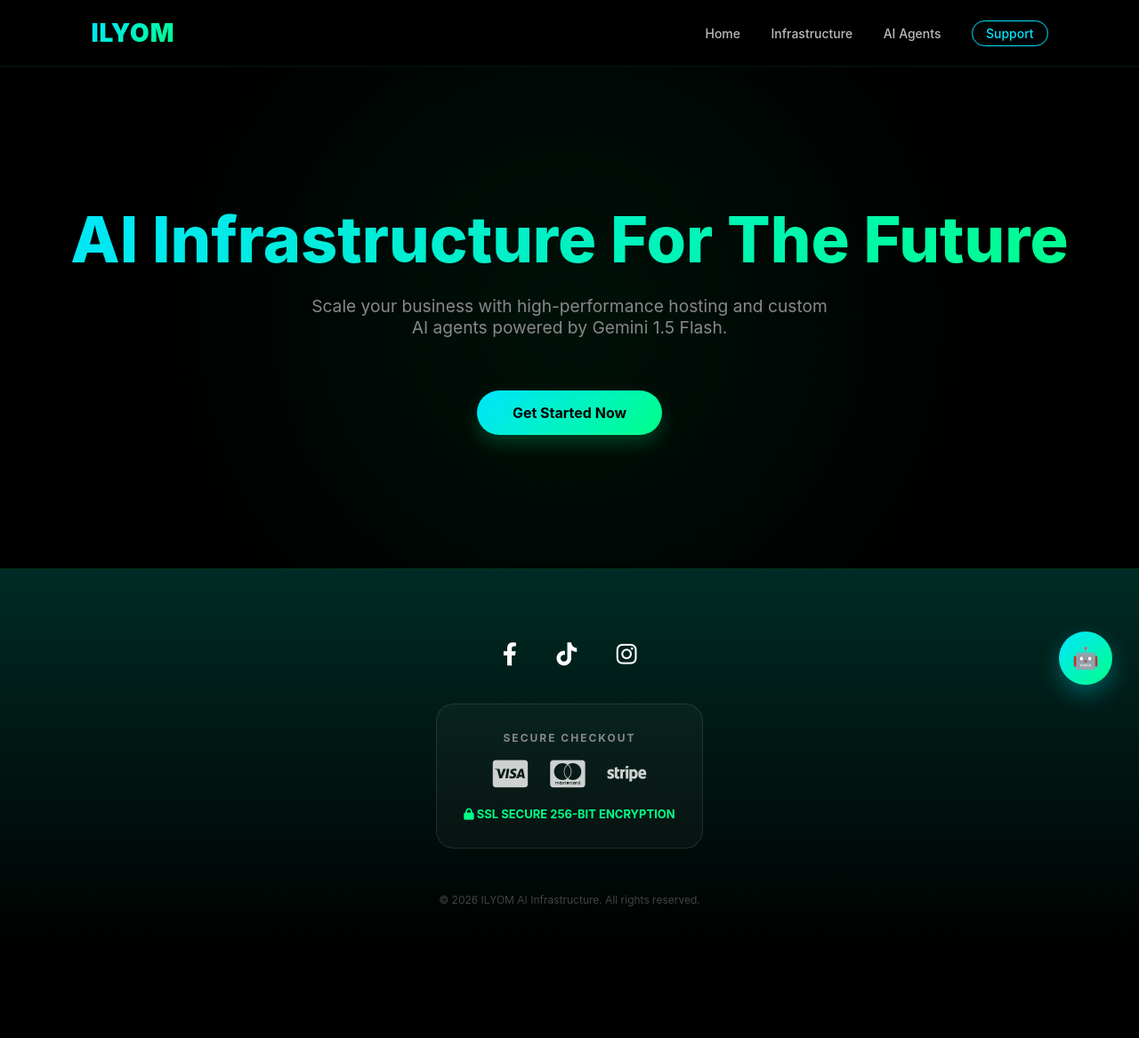
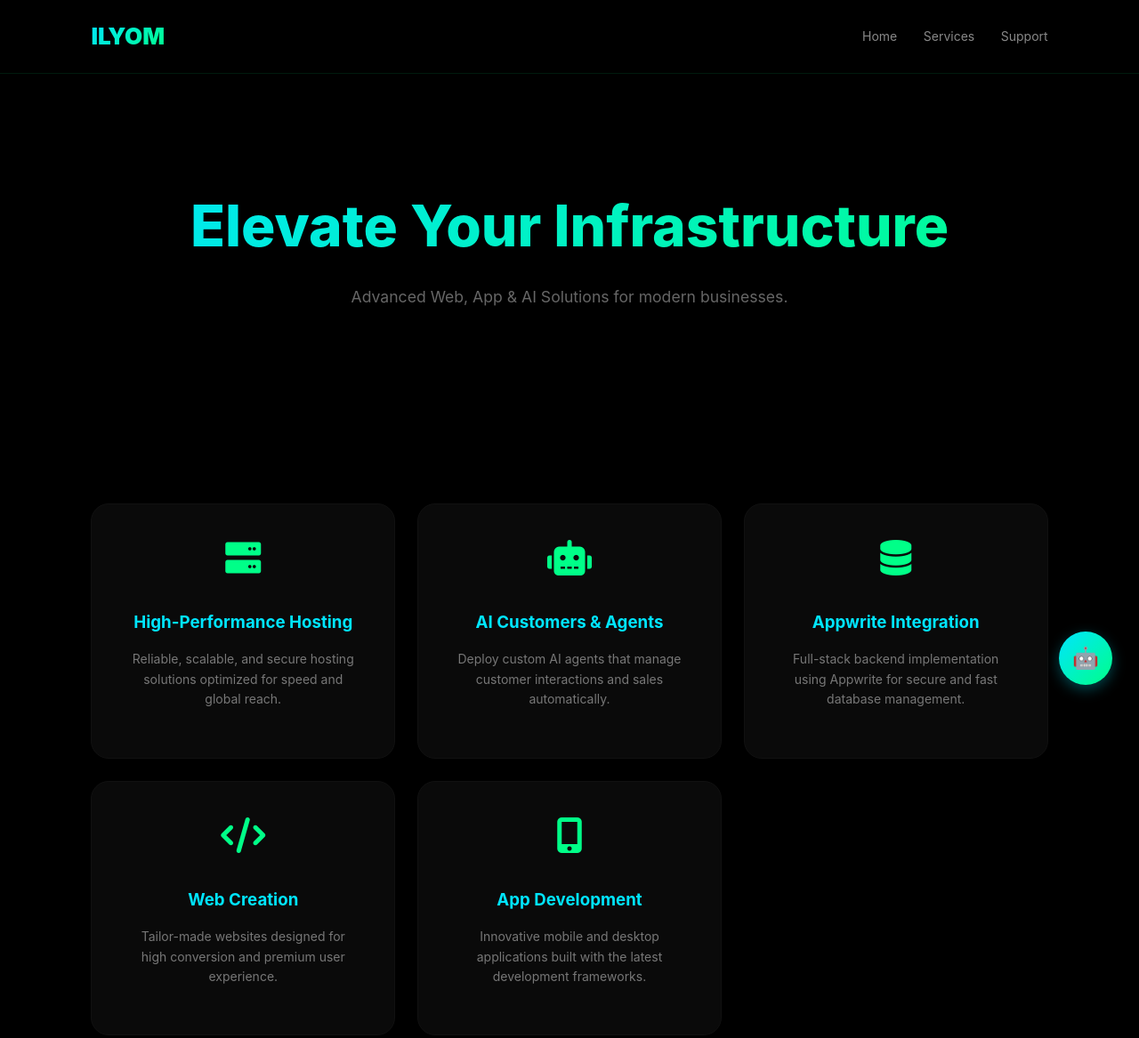
Before and after one commit to abbouzhassan-maker/mbusiness-ilylam, a website: page index.html in a window 1280 px wide. Shown: the top 1167 px of the page at 89% size. Before the commit the page ends 1071 px from the top, so only its background shows below. Drawn offline with Linux system fonts and the light colour scheme.

Commit message:
Update index.html

```diff
--- a/index.html
+++ b/index.html
@@ -3,13 +3,13 @@
 <head>
     <meta charset="UTF-8">
     <meta name="viewport" content="width=device-width, initial-scale=1.0">
-    <title>ILYOM | Next-Gen AI Infrastructure</title>
+    <title>ILYOM | Premium AI & Infrastructure Solutions</title>
     <link rel="stylesheet" href="https://cdnjs.cloudflare.com/ajax/libs/font-awesome/6.0.0/css/all.min.css">
     <style>
         :root {
             --primary-gradient: linear-gradient(135deg, #00e5ff 0%, #00ff88 100%);
-            --footer-gradient: linear-gradient(to bottom, #002b24, #000000);
             --dark-bg: #000000;
+            --card-bg: #0a0a0a;
             --accent-cyan: #00e5ff;
             --accent-green: #00ff88;
         }
@@ -17,227 +17,66 @@
         body {
             background-color: var(--dark-bg);
             color: #ffffff;
-            font-family: 'Inter', 'Segoe UI', Roboto, sans-serif;
+            font-family: 'Inter', sans-serif;
             margin: 0;
-            padding: 0;
-            overflow-x: hidden;
+            line-height: 1.6;
         }
 
-        /* --- Main Navigation --- */
+        /* --- Navigation --- */
         nav {
-            background: rgba(0, 0, 0, 0.8);
-            backdrop-filter: blur(10px);
+            background: rgba(0, 0, 0, 0.9);
             padding: 20px 8%;
             display: flex;
             justify-content: space-between;
             align-items: center;
             border-bottom: 1px solid rgba(0, 255, 136, 0.1);
-            position: sticky;
-            top: 0;
-            z-index: 1000;
+            position: sticky; top: 0; z-index: 1000;
         }
-
-        .logo {
-            font-size: 28px;
-            font-weight: 900;
-            letter-spacing: 1px;
-            background: var(--primary-gradient);
-            -webkit-background-clip: text;
-            -webkit-text-fill-color: transparent;
-        }
-
-        .nav-links a {
-            color: #bbb;
-            text-decoration: none;
-            margin-left: 30px;
-            font-size: 14px;
-            font-weight: 500;
-            transition: 0.3s;
-        }
-
-        .nav-links a:hover {
-            color: var(--accent-green);
-        }
-
-        .support-link {
-            color: var(--accent-cyan) !important;
-            border: 1px solid var(--accent-cyan);
-            padding: 5px 15px;
-            border-radius: 20px;
-        }
+        .logo { font-size: 26px; font-weight: 900; background: var(--primary-gradient); -webkit-background-clip: text; -webkit-text-fill-color: transparent; }
+        .nav-links a { color: #888; text-decoration: none; margin-left: 25px; font-size: 14px; transition: 0.3s; }
+        .nav-links a:hover { color: var(--accent-green); }
 
         /* --- Hero Section --- */
-        .hero {
-            text-align: center;
-            padding: 150px 20px;
-            background: radial-gradient(circle at center, #00ff8811 0%, transparent 70%);
+        .hero { text-align: center; padding: 120px 20px; }
+        .hero-title { font-size: 4rem; font-weight: 800; background: var(--primary-gradient); -webkit-background-clip: text; -webkit-text-fill-color: transparent; margin: 0; }
+
+        /* --- Services Section --- */
+        .services-container {
+            display: grid;
+            grid-template-columns: repeat(auto-fit, minmax(280px, 1fr));
+            gap: 25px;
+            padding: 80px 8%;
         }
-
-        .hero-title {
-            font-size: clamp(2.5rem, 8vw, 4.5rem);
-            font-weight: 800;
-            background: var(--primary-gradient);
-            -webkit-background-clip: text;
-            -webkit-text-fill-color: transparent;
-            margin: 0;
-        }
-
-        .hero-subtitle {
-            color: #888;
-            font-size: 1.2rem;
-            margin-top: 20px;
-            max-width: 600px;
-            margin-left: auto;
-            margin-right: auto;
-        }
-
-        .btn-primary {
-            margin-top: 40px;
-            background: var(--primary-gradient);
-            color: #000;
-            padding: 15px 40px;
-            border-radius: 50px;
-            text-decoration: none;
-            font-weight: bold;
-            display: inline-block;
+        .service-card {
+            background: var(--card-bg);
+            padding: 40px;
+            border-radius: 20px;
+            border: 1px solid #111;
             transition: 0.3s;
-            box-shadow: 0 10px 20px rgba(0, 255, 136, 0.2);
-        }
-
-        .btn-primary:hover {
-            transform: translateY(-3px);
-            box-shadow: 0 15px 30px rgba(0, 255, 136, 0.4);
-        }
-
-        /* --- Footer Section --- */
-        footer {
-            background: var(--footer-gradient);
-            padding: 80px 8% 40px;
-            border-top: 1px solid rgba(0, 255, 136, 0.2);
             text-align: center;
         }
+        .service-card:hover {
+            border-color: var(--accent-cyan);
+            transform: translateY(-10px);
+            box-shadow: 0 10px 30px rgba(0, 229, 255, 0.1);
+        }
+        .service-card i { font-size: 40px; margin-bottom: 20px; color: var(--accent-green); }
+        .service-card h3 { color: var(--accent-cyan); margin-bottom: 15px; }
+        .service-card p { color: #777; font-size: 14px; }
 
-        .social-links {
-            margin-bottom: 40px;
-        }
+        /* --- Footer & Checkout --- */
+        footer { background: linear-gradient(to bottom, #002b24, #000); padding: 60px 8%; text-align: center; border-top: 1px solid #111; }
+        .checkout-box { background: rgba(255,255,255,0.03); padding: 25px; border-radius: 15px; display: inline-block; margin-top: 30px; }
+        .payment-icons { font-size: 30px; display: flex; gap: 20px; justify-content: center; margin: 15px 0; opacity: 0.7; }
 
-        .social-links a {
-            color: white;
-            font-size: 26px;
-            margin: 0 20px;
-            transition: 0.3s;
-        }
-
-        .social-links a:hover {
-            color: var(--accent-cyan);
-            transform: scale(1.2);
-        }
-
-        .checkout-box {
-            background: rgba(255, 255, 255, 0.03);
-            border: 1px solid rgba(255, 255, 255, 0.1);
-            padding: 30px;
-            border-radius: 20px;
-            display: inline-block;
-        }
-
-        .checkout-box h4 {
-            margin: 0 0 15px;
-            color: #888;
-            text-transform: uppercase;
-            letter-spacing: 2px;
-            font-size: 12px;
-        }
-
-        .payment-icons {
-            font-size: 35px;
-            display: flex;
-            gap: 25px;
-            justify-content: center;
-            opacity: 0.8;
-        }
-
-        .ssl-status {
-            display: block;
-            margin-top: 20px;
-            color: var(--accent-green);
-            font-size: 13px;
-            font-weight: bold;
-        }
-
-        /* --- AI Assistant Widget --- */
-        #chat-widget {
-            position: fixed;
-            bottom: 30px;
-            right: 30px;
-            z-index: 2000;
-        }
-
-        #chat-button {
-            background: var(--primary-gradient);
-            width: 60px;
-            height: 60px;
-            border-radius: 50%;
-            border: none;
-            cursor: pointer;
-            font-size: 24px;
-            box-shadow: 0 10px 25px rgba(0, 229, 255, 0.3);
-        }
-
-        #chat-window {
-            display: none;
-            width: 350px;
-            height: 500px;
-            background: #0a0a0a;
-            border: 1px solid #222;
-            border-radius: 20px;
-            position: absolute;
-            bottom: 80px;
-            right: 0;
-            flex-direction: column;
-            overflow: hidden;
-            box-shadow: 0 20px 50px rgba(0,0,0,0.5);
-        }
-
-        .chat-header {
-            background: #111;
-            padding: 15px;
-            border-bottom: 1px solid #222;
-            color: var(--accent-cyan);
-            font-weight: bold;
-            display: flex;
-            justify-content: space-between;
-        }
-
-        #chat-messages {
-            flex: 1;
-            padding: 20px;
-            overflow-y: auto;
-            display: flex;
-            flex-direction: column;
-            gap: 15px;
-            font-size: 14px;
-        }
-
-        .bot-msg { background: #1a1a1a; padding: 10px; border-radius: 10px; align-self: flex-start; border-left: 3px solid var(--accent-green); }
-        .user-msg { background: var(--accent-cyan); color: black; padding: 10px; border-radius: 10px; align-self: flex-end; font-weight: 500; }
-
-        .chat-input-area {
-            padding: 15px;
-            border-top: 1px solid #222;
-            display: flex;
-            gap: 10px;
-        }
-
-        #user-input {
-            flex: 1;
-            background: #000;
-            border: 1px solid #333;
-            color: white;
-            padding: 10px;
-            border-radius: 8px;
-            outline: none;
-        }
+        /* --- Chat Widget --- */
+        #chat-widget { position: fixed; bottom: 30px; right: 30px; z-index: 2000; }
+        #chat-btn { background: var(--primary-gradient); border:none; width:60px; height:60px; border-radius:50%; cursor:pointer; font-size:24px; box-shadow: 0 5px 15px rgba(0,229,255,0.3); }
+        #chat-win { display: none; width: 350px; height: 500px; background: #080808; border: 1px solid #222; border-radius: 20px; position: absolute; bottom: 80px; right: 0; flex-direction: column; overflow: hidden; }
+        .chat-head { background: #111; padding: 15px; border-bottom: 1px solid #222; color: var(--accent-cyan); font-weight: bold; display: flex; justify-content: space-between; }
+        #chat-msgs { flex: 1; padding: 15px; overflow-y: auto; display: flex; flex-direction: column; gap: 10px; font-size: 13px; }
+        .bot-msg { background: #111; padding: 10px; border-radius: 10px; align-self: flex-start; border-left: 2px solid var(--accent-green); }
+        .user-msg { background: var(--accent-cyan); color: #000; padding: 10px; border-radius: 10px; align-self: flex-end; font-weight: bold; }
     </style>
 </head>
 <body>
@@ -246,88 +85,91 @@
         <div class="logo">ILYOM</div>
         <div class="nav-links">
             <a href="#">Home</a>
-            <a href="#">Infrastructure</a>
-            <a href="#">AI Agents</a>
-            <a href="#" class="support-link">Support</a>
+            <a href="#services">Services</a>
+            <a href="#">Support</a>
         </div>
     </nav>
 
     <section class="hero">
-        <h1 class="hero-title">AI Infrastructure For The Future</h1>
-        <p class="hero-subtitle">Scale your business with high-performance hosting and custom AI agents powered by Gemini 1.5 Flash.</p>
-        <a href="#" class="btn-primary">Get Started Now</a>
+        <h1 class="hero-title">Elevate Your Infrastructure</h1>
+        <p style="color: #666; font-size: 1.1rem; margin-top: 15px;">Advanced Web, App & AI Solutions for modern businesses.</p>
+    </section>
+
+    <section id="services" class="services-container">
+        <div class="service-card">
+            <i class="fas fa-server"></i>
+            <h3>High-Performance Hosting</h3>
+            <p>Reliable, scalable, and secure hosting solutions optimized for speed and global reach.</p>
+        </div>
+        <div class="service-card">
+            <i class="fas fa-robot"></i>
+            <h3>AI Customers & Agents</h3>
+            <p>Deploy custom AI agents that manage customer interactions and sales automatically.</p>
+        </div>
+        <div class="service-card">
+            <i class="fas fa-database"></i>
+            <h3>Appwrite Integration</h3>
+            <p>Full-stack backend implementation using Appwrite for secure and fast database management.</p>
+        </div>
+        <div class="service-card">
+            <i class="fas fa-code"></i>
+            <h3>Web Creation</h3>
+            <p>Tailor-made websites designed for high conversion and premium user experience.</p>
+        </div>
+        <div class="service-card">
+            <i class="fas fa-mobile-alt"></i>
+            <h3>App Development</h3>
+            <p>Innovative mobile and desktop applications built with the latest development frameworks.</p>
+        </div>
     </section>
 
     <footer>
-        <div class="social-links">
-            <a href="#"><i class="fab fa-facebook-f"></i></a>
-            <a href="#"><i class="fab fa-tiktok"></i></a>
-            <a href="#"><i class="fab fa-instagram"></i></a>
+        <div class="social-links" style="margin-bottom: 30px;">
+            <a href="#" style="color:white; margin: 0 15px; font-size: 20px;"><i class="fab fa-facebook"></i></a>
+            <a href="#" style="color:white; margin: 0 15px; font-size: 20px;"><i class="fab fa-tiktok"></i></a>
+            <a href="#" style="color:white; margin: 0 15px; font-size: 20px;"><i class="fab fa-instagram"></i></a>
         </div>
-
         <div class="checkout-box">
-            <h4>Secure Checkout</h4>
+            <h4 style="font-size: 11px; letter-spacing: 2px; color: #555; margin: 0;">SECURE CHECKOUT</h4>
             <div class="payment-icons">
                 <i class="fab fa-cc-visa"></i>
                 <i class="fab fa-cc-mastercard"></i>
                 <i class="fab fa-stripe"></i>
             </div>
-            <span class="ssl-status"><i class="fas fa-lock"></i> SSL SECURE 256-BIT ENCRYPTION</span>
+            <span style="color: var(--accent-green); font-size: 12px; font-weight: bold;"><i class="fas fa-lock"></i> SSL SECURE</span>
         </div>
-
-        <p style="color: #444; font-size: 12px; margin-top: 50px;">&copy; 2026 ILYOM AI Infrastructure. All rights reserved.</p>
+        <p style="color: #333; font-size: 11px; margin-top: 40px;">&copy; 2026 ILYOM Infrastructure. All rights reserved.</p>
     </footer>
 
     <div id="chat-widget">
-        <button id="chat-button" onclick="toggleChat()">🤖</button>
-        <div id="chat-window">
-            <div class="chat-header">
-                <span>ILYOM Assistant</span>
-                <button onclick="toggleChat()" style="background:none; border:none; color:#555; cursor:pointer;">✕</button>
-            </div>
-            <div id="chat-messages">
-                <div class="bot-msg">Welcome to ILYOM. How can our AI Infrastructure help you today?</div>
-            </div>
-            <div class="chat-input-area">
-                <input type="text" id="user-input" placeholder="Type a message...">
-                <button onclick="sendMessage()" style="background:var(--accent-green); border:none; padding:10px; border-radius:8px; cursor:pointer; font-weight:bold;">Send</button>
+        <button id="chat-btn" onclick="toggleChat()">🤖</button>
+        <div id="chat-win">
+            <div class="chat-head"><span>ILYOM Assistant</span><button onclick="toggleChat()" style="background:none; border:none; color:#555; cursor:pointer;">✕</button></div>
+            <div id="chat-msgs"><div class="bot-msg">Welcome to ILYOM. How can I help you with our Hosting, AI, or App Development services?</div></div>
+            <div style="padding:15px; border-top:1px solid #222; display:flex; gap:10px;">
+                <input type="text" id="chat-in" placeholder="Ask about our services..." style="flex:1; background:#000; border:1px solid #333; color:white; padding:10px; border-radius:8px; outline:none;">
+                <button onclick="sendMsg()" style="background:var(--accent-green); border:none; padding:10px; border-radius:8px; cursor:pointer; font-weight:bold;">Send</button>
             </div>
         </div>
     </div>
 
     <script>
-        function toggleChat() {
-            const win = document.getElementById('chat-window');
-            win.style.display = win.style.display === 'none' ? 'flex' : 'none';
+        function toggleChat() { const win = document.getElementById('chat-win'); win.style.display = win.style.display === 'none' ? 'flex' : 'none'; }
+        async function sendMsg() {
+            const input = document.getElementById('chat-in');
+            const msgs = document.getElementById('chat-msgs');
+            if(!input.value) return;
+            const text = input.value;
+            msgs.innerHTML += `<div class="user-msg">${text}</div>`;
+            input.value = '';
+            msgs.scrollTop = msgs.scrollHeight;
+            try {
+                const res = await fetch('/api/chat', { method: 'POST', headers: {'Content-Type': 'application/json'}, body: JSON.stringify({ message: text }) });
+                const data = await res.json();
+                msgs.innerHTML += `<div class="bot-msg">${data.reply}</div>`;
+            } catch (e) { msgs.innerHTML += `<div style="color:red; font-size:10px;">Error.</div>`; }
+            msgs.scrollTop = msgs.scrollHeight;
         }
-
-        async function sendMessage() {
-            const input = document.getElementById('user-input');
-            const container = document.getElementById('chat-messages');
-            if(!input.value) return;
-
-            const userText = input.value;
-            container.innerHTML += `<div class="user-msg">${userText}</div>`;
-            input.value = '';
-            container.scrollTop = container.scrollHeight;
-
-            try {
-                const response = await fetch('/api/chat', {
-                    method: 'POST',
-                    headers: {'Content-Type': 'application/json'},
-                    body: JSON.stringify({ message: userText })
-                });
-                const data = await response.json();
-                container.innerHTML += `<div class="bot-msg">${data.reply}</div>`;
-            } catch (e) {
-                container.innerHTML += `<div style="color:red; font-size:10px;">Connection Error.</div>`;
-            }
-            container.scrollTop = container.scrollHeight;
-        }
-
-        document.getElementById('user-input').addEventListener('keypress', (e) => {
-            if (e.key === 'Enter') sendMessage();
-        });
     </script>
 </body>
 </html>
```
